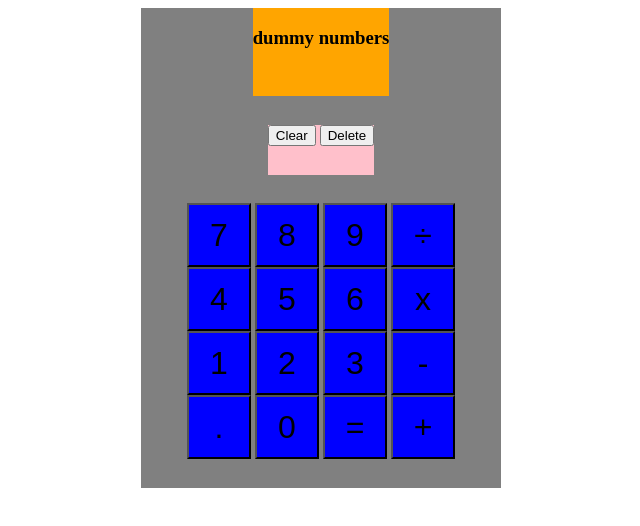
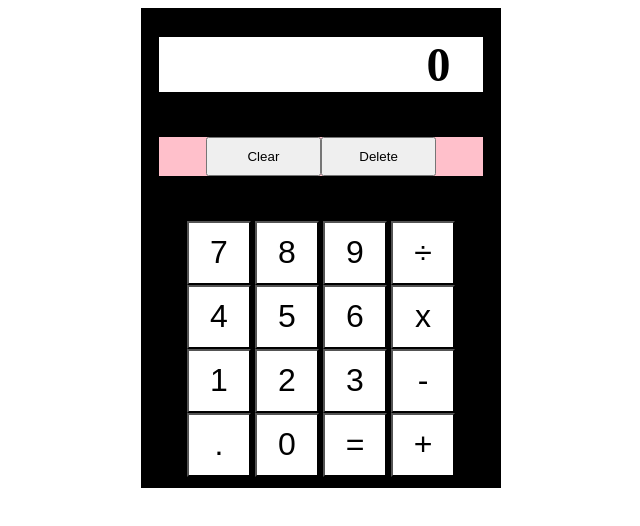
Before and after one commit to piercepatrick/calculator, a plain HTML site: page index.html in a window 1280 px wide. Shown: the whole page, without its empty margins (319-959 px from the left). Drawn offline with Linux system fonts and the light colour scheme.

Commit message:
display bar formatted, working on topButtons

```diff
--- a/index.html
+++ b/index.html
@@ -13,7 +13,7 @@
   <div id='container'>
 
     <div id='display'>
-      <h3>dummy numbers</h3>
+      <h3>0</h3>
     </div>
     <div class="break"></div> <!-- break -->
     <div id="clearDeleteContainer">
--- a/styles.css
+++ b/styles.css
@@ -1,5 +1,5 @@
 #container {
-    background: gray;
+    background: black;
     height: 60vmin;
     width: 45vmin;
     margin: auto;
@@ -7,6 +7,7 @@
     flex-direction: row;
     flex-wrap: wrap;
     justify-content: center;
+    align-items: center;
 }
 
 .break {
@@ -15,15 +16,34 @@
   }
 
 #display {
-    background: orange;
+    background: white;
+    margin-top: 5%;
+    width: 90%;
+    text-align: right;
+}
+
+#display h3 {
+    margin: 0;
+    padding-right: 10%;
+    font-size: 300%;
 }
 
 #clearDeleteContainer {
     background: pink;
+    width: 90%;
+    display: flex;
+    justify-content: center;
+    align-items: center;
+}
+
+.topButtons {
+    width: 9vw;
+    height: 3vw;
+
 }
 
 .buttons {
-    background: blue;
+    background: white;
     font-size: 2em;
     width: 5vw;
     height: 5vw;
```
